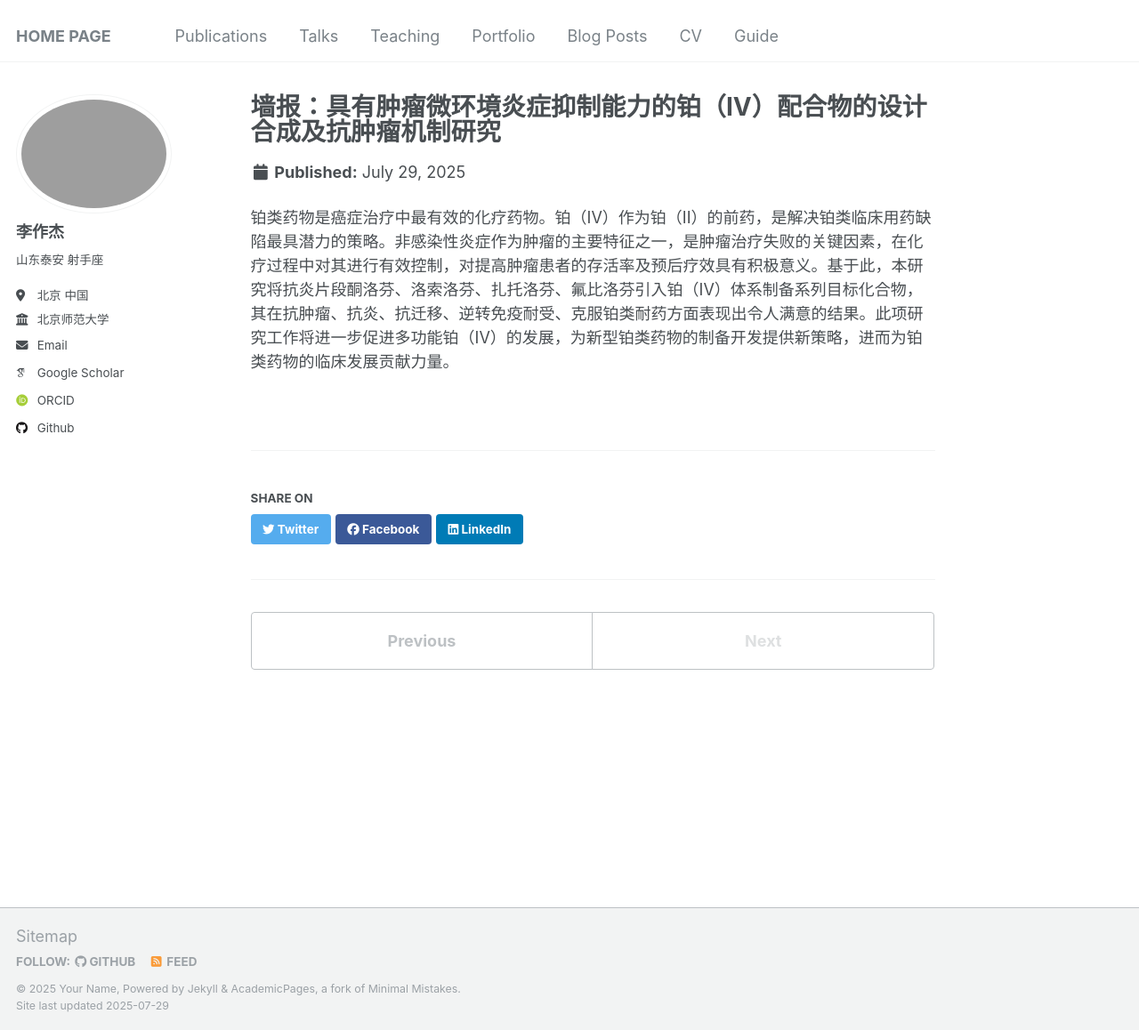
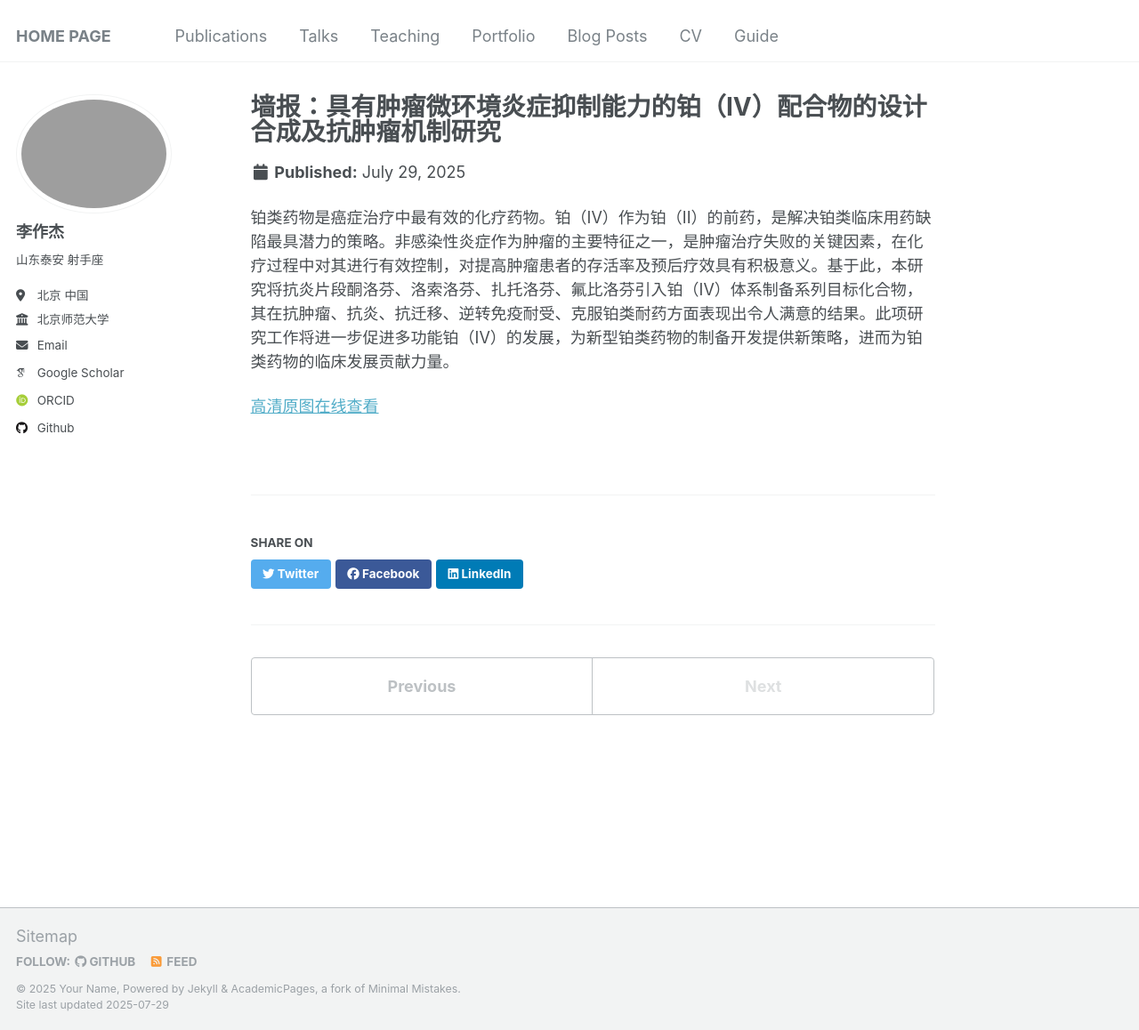
Before and after one commit to Infinity-LZJ/Zuojie_Li.github, a Jekyll site: the page built from _portfolio/portfolio-2.md, in a window 1280 px wide and 1158 px high. Shown: the whole window at 89% size. Built offline with Jekyll 4.4.1, drawn with Linux system fonts in a browser that asks for light colours; some web fonts are replaced.

Commit message:
Update portfolio-2.md
Signed-off-by: Infinity-LZJ <zuojieli@yeah.net>

```diff
--- a/_portfolio/portfolio-2.md
+++ b/_portfolio/portfolio-2.md
@@ -5,3 +5,5 @@ collection: portfolio
 ---
 
 铂类药物是癌症治疗中最有效的化疗药物。铂（IV）作为铂（II）的前药，是解决铂类临床用药缺陷最具潜力的策略。非感染性炎症作为肿瘤的主要特征之一，是肿瘤治疗失败的关键因素，在化疗过程中对其进行有效控制，对提高肿瘤患者的存活率及预后疗效具有积极意义。基于此，本研究将抗炎片段酮洛芬、洛索洛芬、扎托洛芬、氟比洛芬引入铂（IV）体系制备系列目标化合物，其在抗肿瘤、抗炎、抗迁移、逆转免疫耐受、克服铂类耐药方面表现出令人满意的结果。此项研究工作将进一步促进多功能铂（IV）的发展，为新型铂类药物的制备开发提供新策略，进而为铂类药物的临床发展贡献力量。
+
+[高清原图在线查看](https://infinity-lzj.github.io/Zuojie_Li.github/files/wallpape2.png)
```
